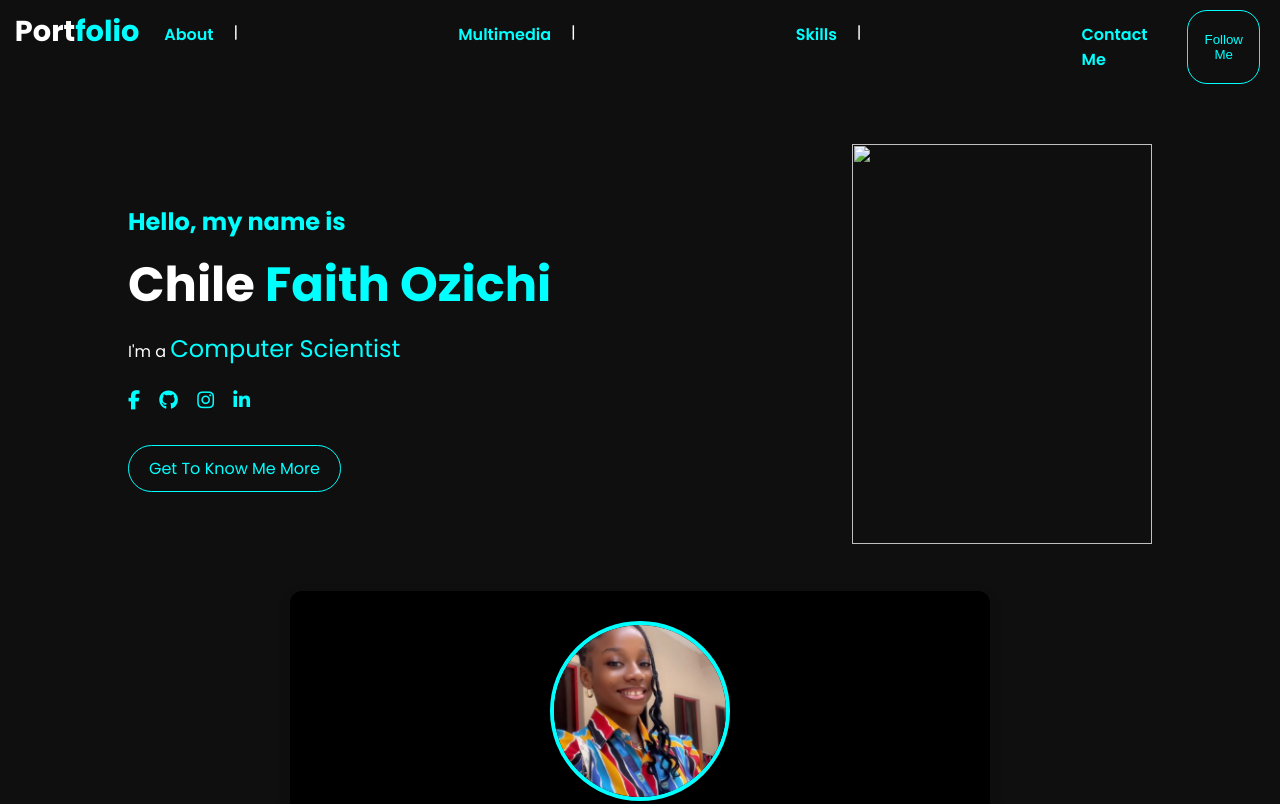
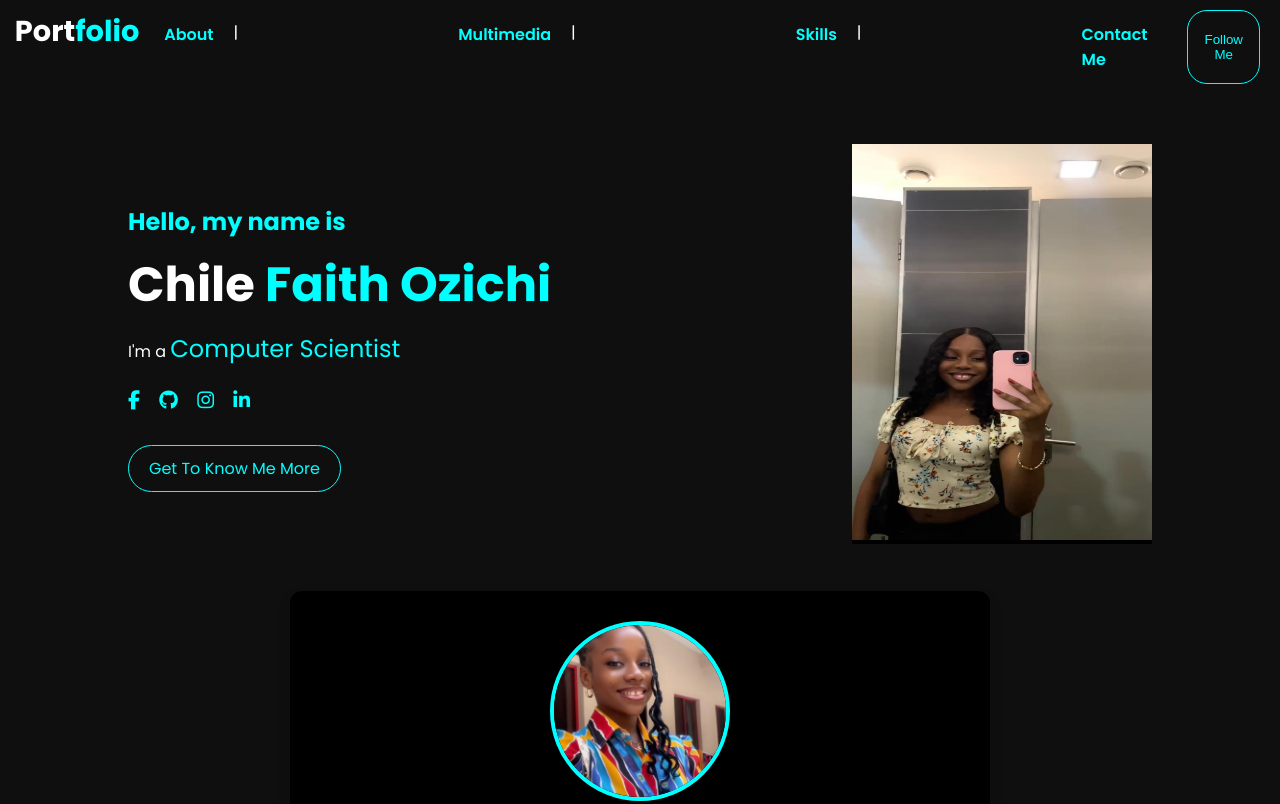
Before and after one commit to chilefaith/chile, a plain HTML site: page index.html in a window 1280 px wide. Shown: the top 804 px of the page. Drawn offline with Linux system fonts and the light colour scheme; files whose address does not match are found by name.

Commit message:
Update index.html

```diff
--- a/index.html
+++ b/index.html
@@ -43,7 +43,7 @@
       <a class="cv-btn" href="#">Get To Know Me More</a>
     </div>
     <div class="hero-image">
-        <img src="WhatsApp Image 2025-05-17 at 10.18.33_2563a1d1.jpg" width="300" height="400" >
+        <img src="image/WhatsApp Image 2025-05-17 at 10.18.33_2563a1d1.jpg" width="300" height="400" >
     </div>
 
 
```
